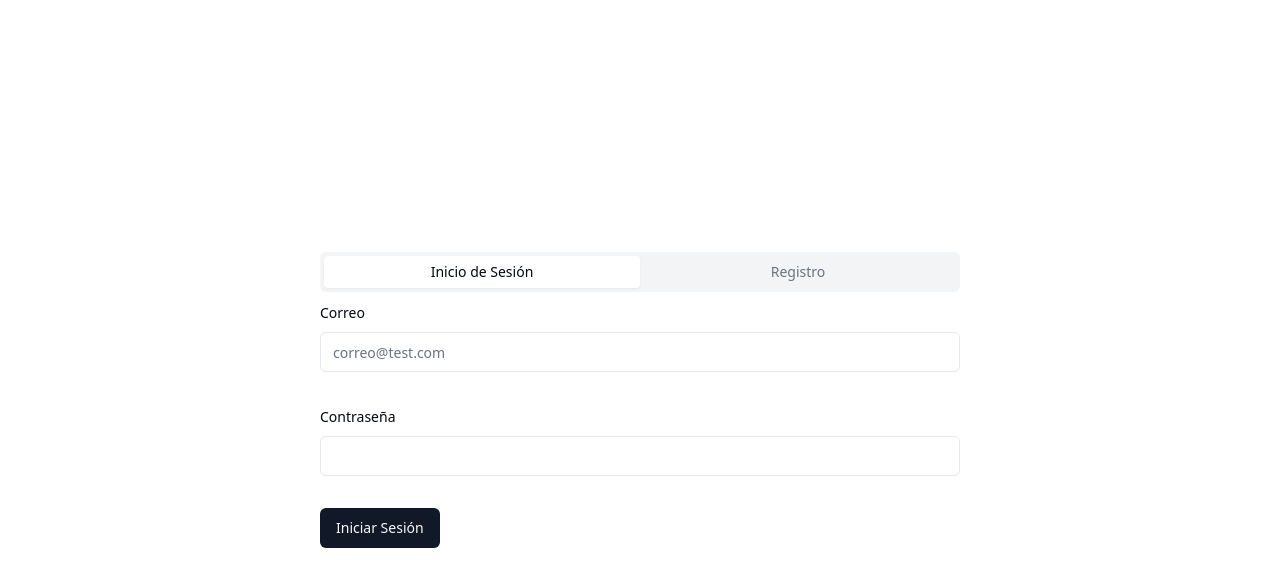
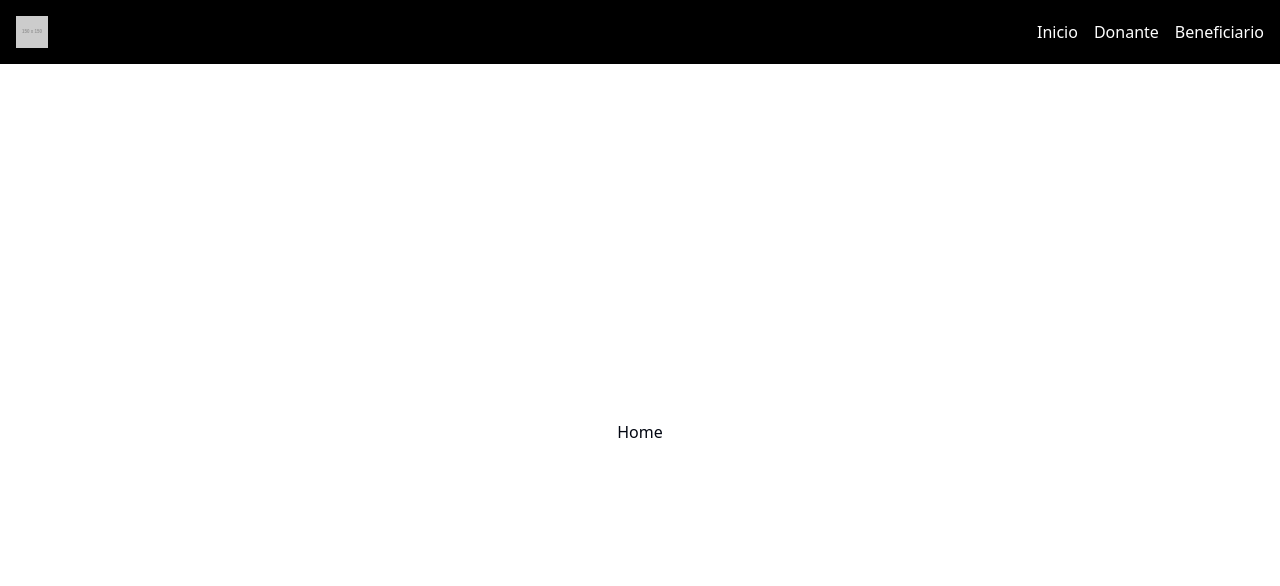
Before and after one commit to Antelmo7/jaticon_centro_acopio_ui, a React (Vite) app: page / in a window 1280 px wide. Shown: the top 586 px of the page. Built offline with nearby package versions, Linux system fonts and the light colour scheme.

Commit message:
add: layout and routes

```diff
--- a/src/App.jsx
+++ b/src/App.jsx
@@ -1,9 +1,7 @@
-import { ProfileForm } from "./pages/login_page"
+import { Router } from "./Router";
 
-export default function Home() {
+export function App() {
   return (
-    <div className="w-full h-screen flex flex-col justify-center items-center">
-      <ProfileForm />
-    </div>
+    <Router />
   )
 }
--- /dev/null
+++ b/src/Router.jsx
@@ -0,0 +1,39 @@
+import { BrowserRouter, Routes, Route } from 'react-router-dom'
+
+import { AuthProvider } from '@/contexts/auth'
+// import { AuthRoute } from '@/contexts/auth/AuthRoute'
+// import { PublicRoute } from '@/contexts/auth/PublicRoute'
+
+import { Layout } from '@/components/layout'
+
+import { Error404 } from '@/components/error404'
+import { Home } from './pages/home'
+
+function Router() {
+  return (
+    <BrowserRouter>
+      <AuthProvider>
+
+        <Routes>
+          <Route element={<Layout />}>
+            <Route
+              path='/*'
+              element={(
+                <Error404 />
+              )}
+            />
+            <Route
+              path='/'
+              element={(
+                <Home />
+              )}
+            />
+          </Route>
+        </Routes>
+
+      </AuthProvider>
+    </BrowserRouter>
+  )
+}
+
+export { Router }
--- /dev/null
+++ b/src/components/error404/index.jsx
@@ -0,0 +1,7 @@
+function Error404() {
+  return (
+    <div>Error404</div>
+  )
+}
+
+export { Error404 }
--- a/src/components/layout/index.jsx
+++ b/src/components/layout/index.jsx
@@ -0,0 +1,104 @@
+import { useAuth } from "@/contexts/auth/useAuth"
+import { useRef } from "react"
+import { NavLink, Outlet } from "react-router-dom"
+import { BeneficiaryType, DonorType } from "@/constants/user_type"
+
+function Layout() {
+  const auth = useAuth()
+  const headerRef = useRef()
+
+  return (
+    <>
+      <header
+        ref={headerRef}
+        className="w-full h-16 flex justify-between items-center bg-black text-white px-4"
+      >
+        <figure className="">
+          <NavLink to='/'>
+            <img
+              className="h-8"
+              src="https://placehold.jp/150x150.png"
+              alt="Logo UTda"
+            />
+          </NavLink>
+        </figure>
+        <nav className="list-none">
+          <ul className="w-full flex space-x-4">
+            <li>
+              <NavLink
+                to='/'
+              >
+                Inicio
+              </NavLink>
+            </li>
+            {auth.user ? (
+              <>
+                {auth.user.userType === DonorType ? (
+                  <li>
+                    <NavLink
+                      to='/donor/'
+                    >
+                      Prestar ayuda
+                    </NavLink>
+                  </li>
+                ) : undefined}
+                {auth.user.userType === BeneficiaryType ? (
+                  <li>
+                    <NavLink
+                      to='/beneficiary/'
+                    >
+                      Solicitar ayuda
+                    </NavLink>
+                  </li>
+                ) : undefined}
+                <li>
+                  <button
+                    onClick={async () => {
+                      auth.logout()
+                    }}
+                  >
+                    Cerrar sesión
+                  </button>
+                </li>
+              </>
+            ) : (
+              <>
+                <li>
+                  <button
+                    onClick={async () => {
+                      console.log('donante')
+                    }}
+                  >
+                    Donante
+                  </button>
+                </li>
+                <li>
+                  <button
+                    onClick={async () => {
+                      console.log('beneficiario')
+                    }}
+                  >
+                    Beneficiario
+                  </button>
+                </li>
+              </>
+            )}
+          </ul>
+        </nav>
+      </header>
+      <main
+        className="w-full flex flex-col justify-center items-center overflow-y-auto"
+        style={{
+          minHeight: `calc(100vh - ${headerRef.current?.clientHeight}px)`
+        }}
+      >
+        <Outlet />
+      </main>
+      <footer>
+
+      </footer>
+    </>
+  )
+}
+
+export { Layout }
--- a/src/main.jsx
+++ b/src/main.jsx
@@ -1,6 +1,6 @@
 import { StrictMode } from 'react'
 import { createRoot } from 'react-dom/client'
-import App from './App.jsx'
+import { App } from './App.jsx'
 import './index.css'
 
 createRoot(document.getElementById('root')).render(
--- a/src/pages/login_page.jsx
+++ b/src/pages/donor_form.jsx
@@ -20,7 +20,7 @@ const formSchema = z.object({
     }),
 })
 
-export function ProfileForm() {
+export function DonorForm() {
     // 1. Define your form.
     const form = useForm  ({
         resolver: zodResolver(formSchema),
--- /dev/null
+++ b/src/pages/home.jsx
@@ -0,0 +1,7 @@
+function Home() {
+  return (
+    <div>Home</div>
+  )
+}
+
+export { Home }
```
